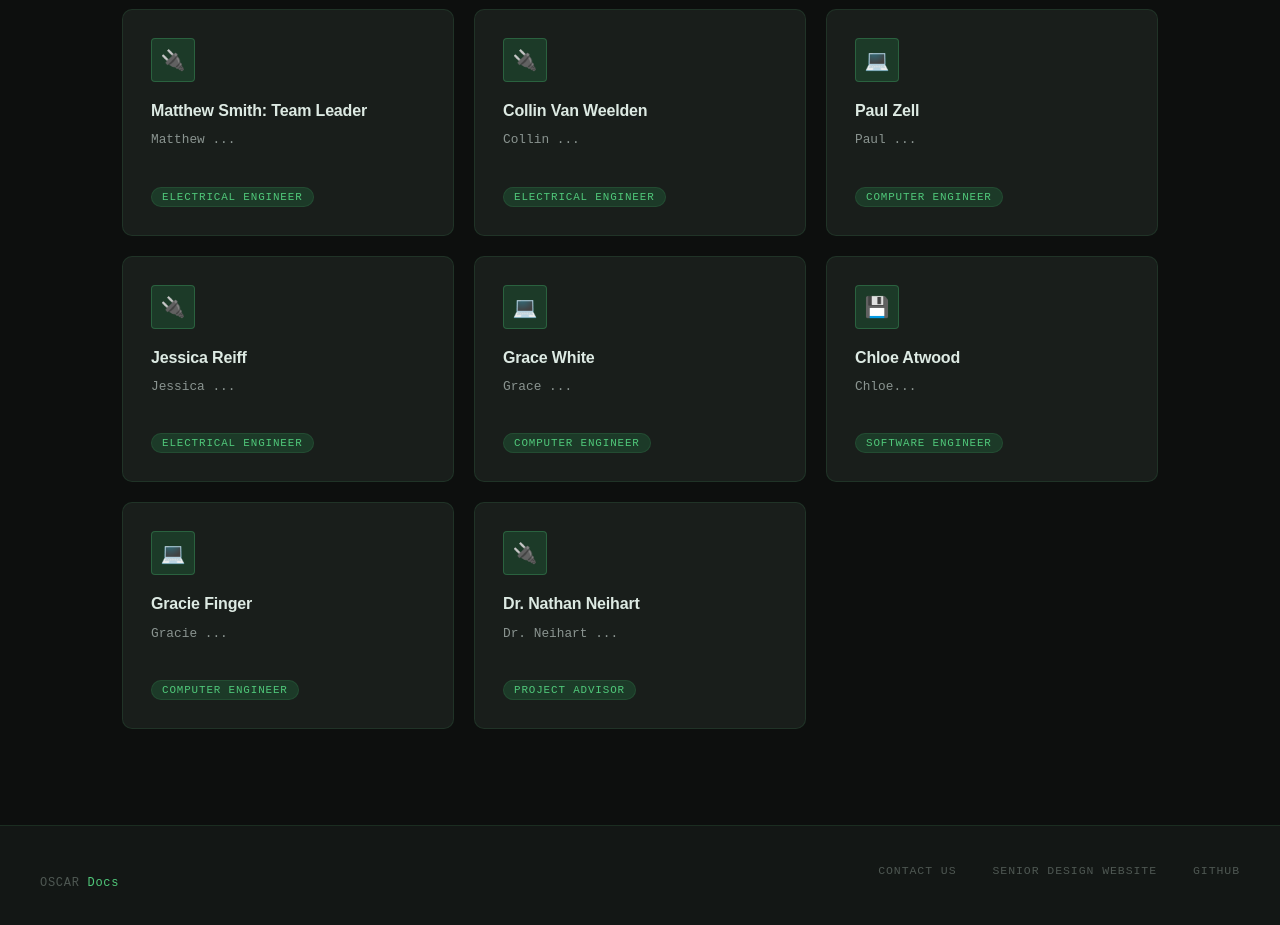
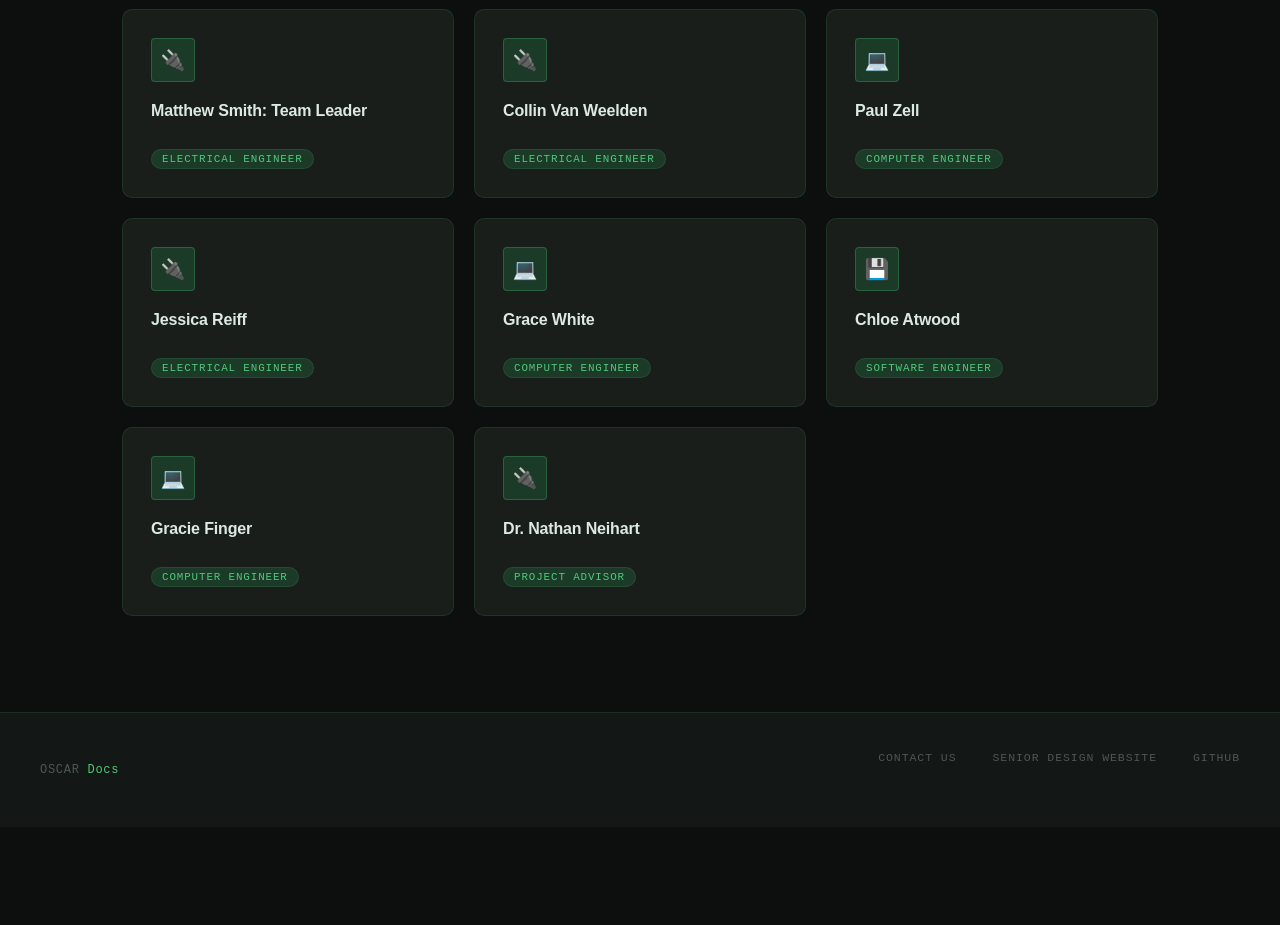
Before and after one commit to gracefinger/OSCAR_Documentation.github.io, a plain HTML site: page docs/index.html in a window 1280 px wide. Shown: the part 1380-2305 px from the top of the page. After the commit the page ends 2207 px from the top, so only its background shows below. Drawn offline with Linux system fonts and the light colour scheme.

Commit message:
commenting out the descriptions

```diff
--- a/docs/index.html
+++ b/docs/index.html
@@ -42,49 +42,49 @@
                 <div class="card">
                     <div class="card-icon">🔌</div>
                     <h3>Matthew Smith: Team Leader</h3>
-                    <p>Matthew ...</p>
+                    <!-- <p>Matthew ...</p> -->
                     <span class="card-tag">Electrical Engineer</span>
                 </div>
                 <div class="card">
                     <div class="card-icon">🔌</div>
                     <h3>Collin Van Weelden</h3>
-                    <p>Collin ...</p>
+                    <!-- <p>Collin ...</p> -->
                     <span class="card-tag">Electrical Engineer</span>
                 </div>
                 <div class="card">
                     <div class="card-icon">💻</div>
                     <h3>Paul Zell</h3>
-                    <p>Paul ...</p>
+                    <!-- <p>Paul ...</p> -->
                     <span class="card-tag">Computer Engineer</span>
                 </div>
                 <div class="card">
                     <div class="card-icon">🔌</div>
                     <h3>Jessica Reiff</h3>
-                    <p>Jessica ...</p>
+                    <!-- <p>Jessica ...</p> -->
                     <span class="card-tag">Electrical Engineer</span>
                 </div>
                 <div class="card">
                     <div class="card-icon">💻</div>
                     <h3>Grace White</h3>
-                    <p>Grace ...</p>
+                    <!-- <p>Grace ...</p> -->
                     <span class="card-tag">Computer Engineer</span>
                 </div>
                 <div class="card">
                     <div class="card-icon">💾</div>
                     <h3>Chloe Atwood</h3>
-                    <p>Chloe...</p>
+                    <!-- <p>Chloe...</p> -->
                     <span class="card-tag">Software Engineer</span>
                 </div>
                 <div class="card">
                     <div class="card-icon">💻</div>
                     <h3>Gracie Finger</h3>
-                    <p>Gracie ...</p>
+                    <!-- <p>Gracie ...</p> -->
                     <span class="card-tag">Computer Engineer</span>
                 </div>
                 <div class="card">
                     <div class="card-icon">🔌</div>
                     <h3>Dr. Nathan Neihart</h3>
-                    <p>Dr. Neihart ...</p>
+                    <!-- <p>Dr. Neihart ...</p> -->
                     <span class="card-tag">Project Advisor</span>
                 </div>
         </section>
```
